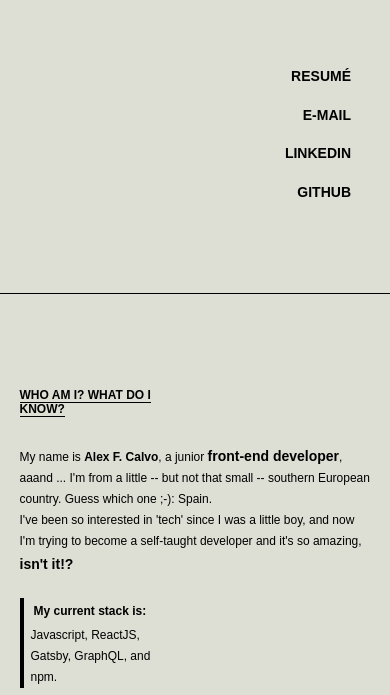
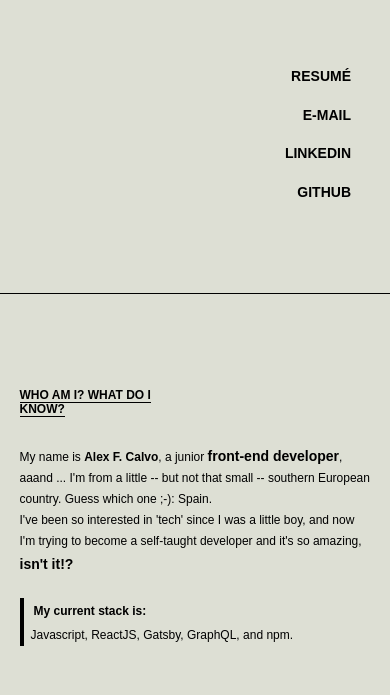
Before and after one commit to MartialWrapper/my-blog, a Gatsby site: page / in a window 390 px wide. Shown: the part 149-844 px from the top of the page. Built offline with nearby package versions, Linux system fonts and the light colour scheme; Gatsby itself is replaced by a stand-in of ours; some packages are replaced by stand-ins of ours.

Commit message:
Last fix

```diff
--- a/src/components/css/lethigh.css
+++ b/src/components/css/lethigh.css
@@ -23,12 +23,11 @@
     padding-left: 2%;
     color: black;
     border-left: 4px solid black;
-    min-width: 40%;
-    max-width: 40%;
+    min-width: 100%;
 }
 
 @media (min-width: 100px) and (max-width: 1053px) {
     .Wrapper-Mini {
-        justify-content: center;
+        min-width: 100%;
     }
 }
```
